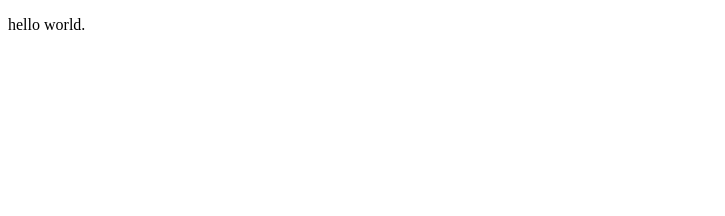
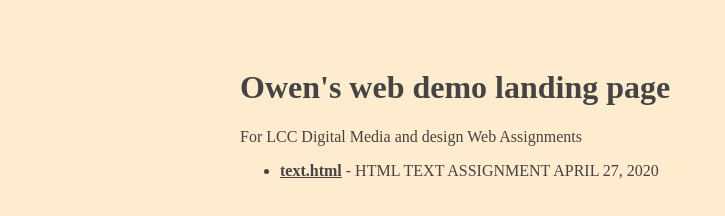
Before and after one commit to Emeraldskull/LCC-Repository, a plain HTML site: page index.html in a window 1280 px wide. Shown: the whole page, without its empty margins (0-725 px from the left). Drawn offline with Linux system fonts and the light colour scheme.

Commit message:
Update index.html

```diff
--- a/index.html
+++ b/index.html
@@ -1,13 +1,61 @@
-<!doctype html>
+<!DOCTYPE html>
+
 <html lang="en">
 
 <head>
-<meta charset="utf-8">
-<title>my index page</title>
+    <title>web demo landing page</title>
+
+    <!-- style is how you add internal css rules to your html -->
+    <style>
+        html {
+            background-color: #ffebcd;
+            color: #444;
+        }
+
+        body {
+            max: 60vw;
+            max-width: 800px;
+            margin: auto;
+            margin-top: 2rem;
+            padding: 1rem;
+            background: none;
+        }
+
+        a {
+            color: #444;
+        }
+    </style>
 </head>
 
 <body>
-<p>hello world.</p>
+    <!-- headline text -->
+    <h1>Owen's web demo landing page</h1>
+
+    <!-- introduction text -->
+    <p>For LCC Digital Media and design Web Assignments</p>
+
+
+    <!--
+    structure of a link:
+    <a> is an anchor and tells the browser to go somewhere
+    href="filename" tells the browser where to go
+    target="_blank" tells the browser to open it in a new blank tab
+    <a>the visual element that becomes the link</a>
+
+    notes:
+    * make sure the file is in the same folder as index.html and the filename is written correctly.
+
+    * no spaces are allowed in file names so use dashes instead: file-name.html
+    -->
+
+
+    <!-- bullet list with items that include a link to a new page -->
+    <ul>
+        <li><strong><a href="assignment-text.html" target="_blank">text.html</a></strong> -
+            HTML TEXT ASSIGNMENT APRIL 27, 2020</li>
+    </ul>
+
+
 </body>
 
 </html>
```
